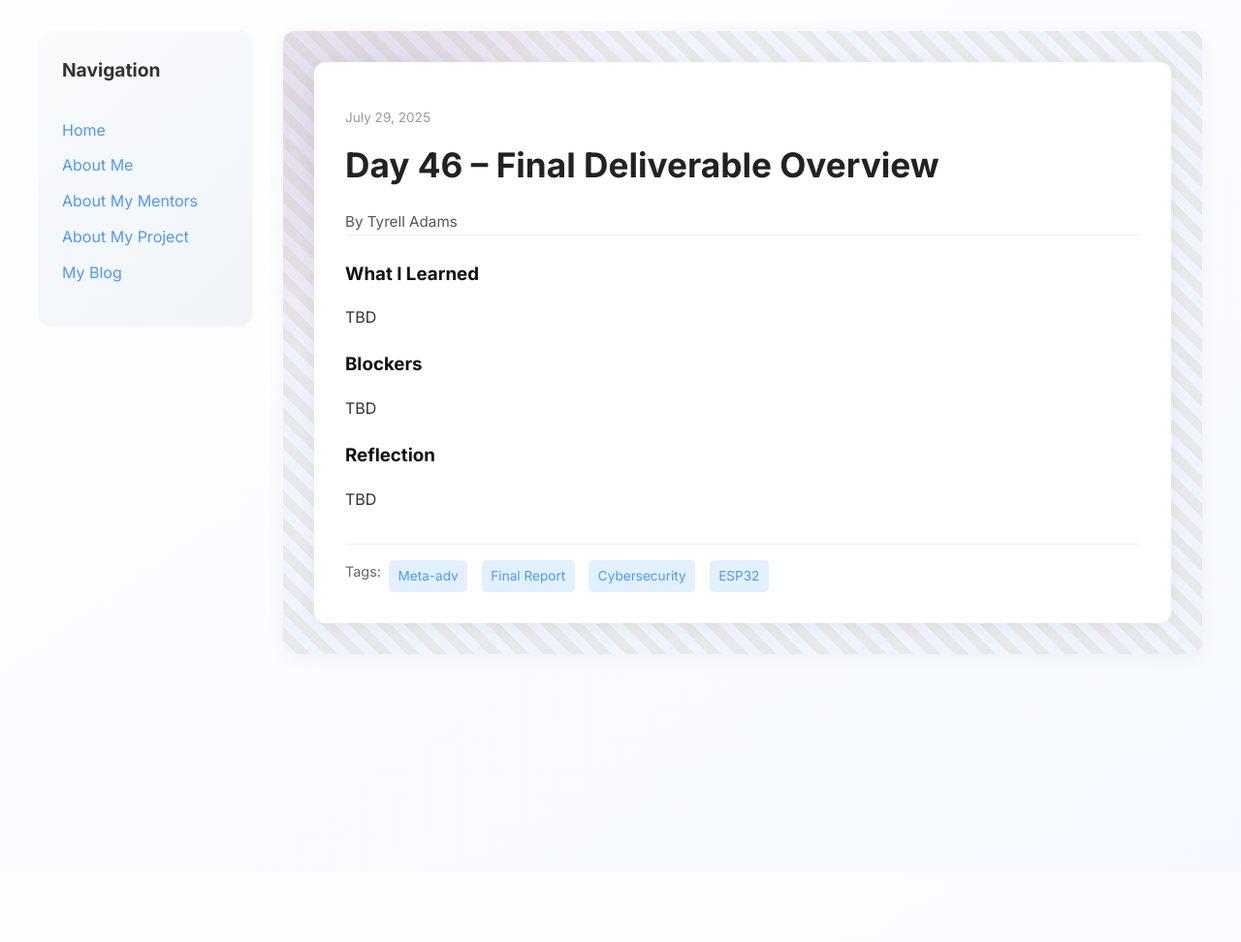
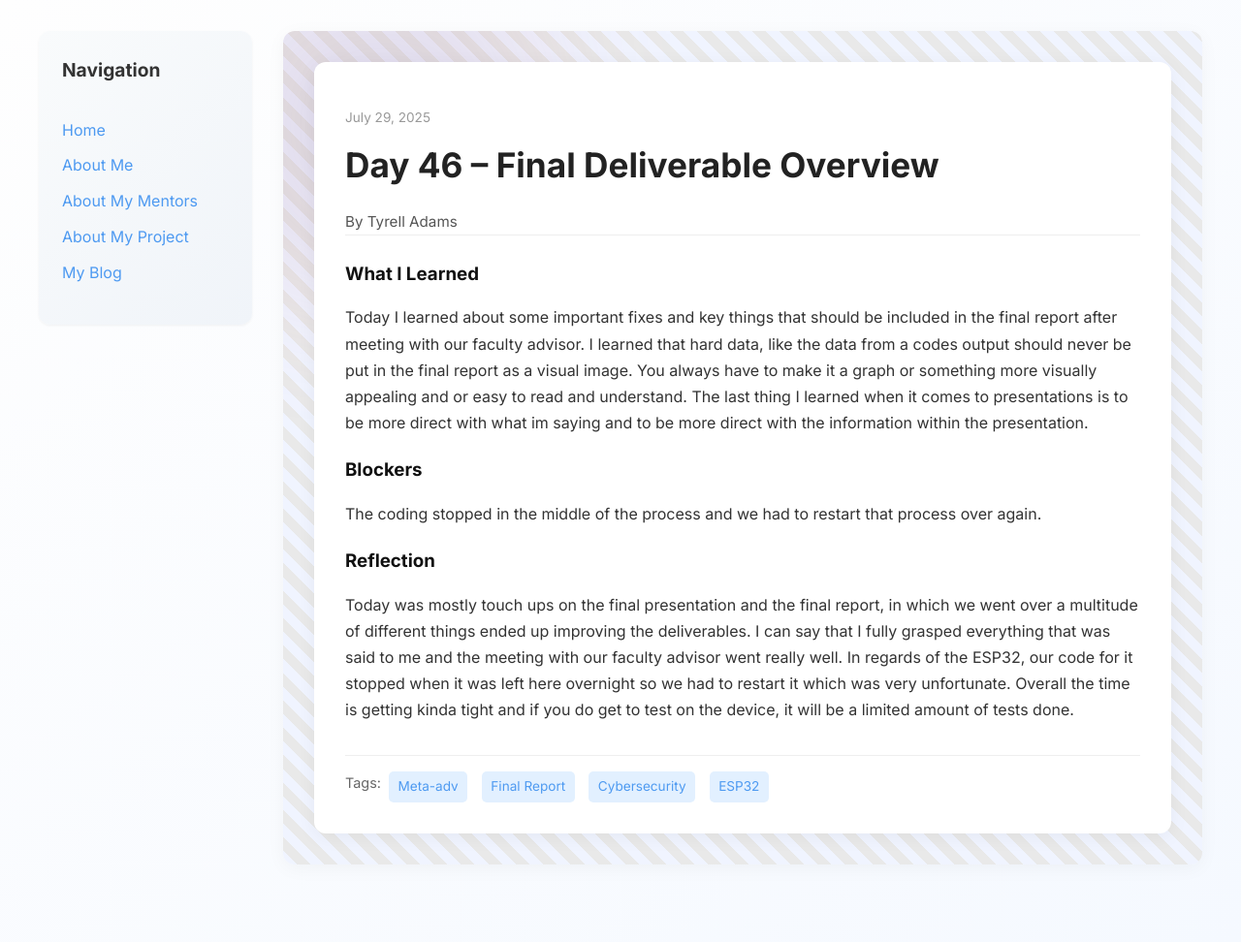
Before and after one commit to Tyrell-Adams/Tyrell-Adams.github.io, a Jekyll site: the page built from _posts/2025-07-29-day-46.md, in a window 1280 px wide. Shown: the whole page at 97% size. Built offline with Jekyll 4.4.1, drawn with Linux system fonts in a browser that asks for light colours; before the commit the page ends 900 px from its top, so only the background shows below that.

Commit message:
Update 2025-07-29-day-46.md

```diff
--- a/_posts/2025-07-29-day-46.md
+++ b/_posts/2025-07-29-day-46.md
@@ -7,9 +7,9 @@ permalink: /day46.html
 tags: ["Meta-adv", "Final Report", "Cybersecurity", "ESP32"]
 
 what_i_learned: |
-  TBD
+  Today I learned about some important fixes and key things that should be included in the final report after meeting with our faculty advisor. I learned that hard data, like the data from a codes output should never be put in the final report as a visual image. You always have to make it a graph or something more visually appealing and or easy to read and understand. The last thing I learned when it comes to presentations is to be more direct with what im saying and to be more direct with the information within the presentation.
 blockers: |
-  TBD
+  The coding stopped in the middle of the process and we had to restart that process over again.
 reflection: |
-  TBD
+  Today was mostly touch ups on the final presentation and the final report, in which we went over a multitude of different things ended up improving the deliverables. I can say that I fully grasped everything that was said to me and the meeting with our faculty advisor went really well. In regards of the ESP32, our code for it stopped when it was left here overnight so we had to restart it which was very unfortunate. Overall the time is getting kinda tight and if you do get to test on the device, it will be a limited amount of tests done.
 ---
```
